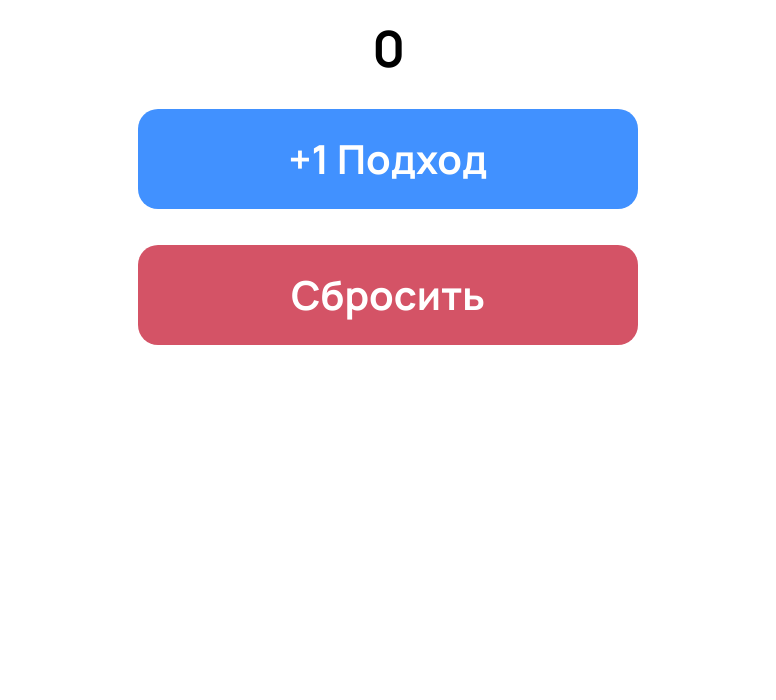
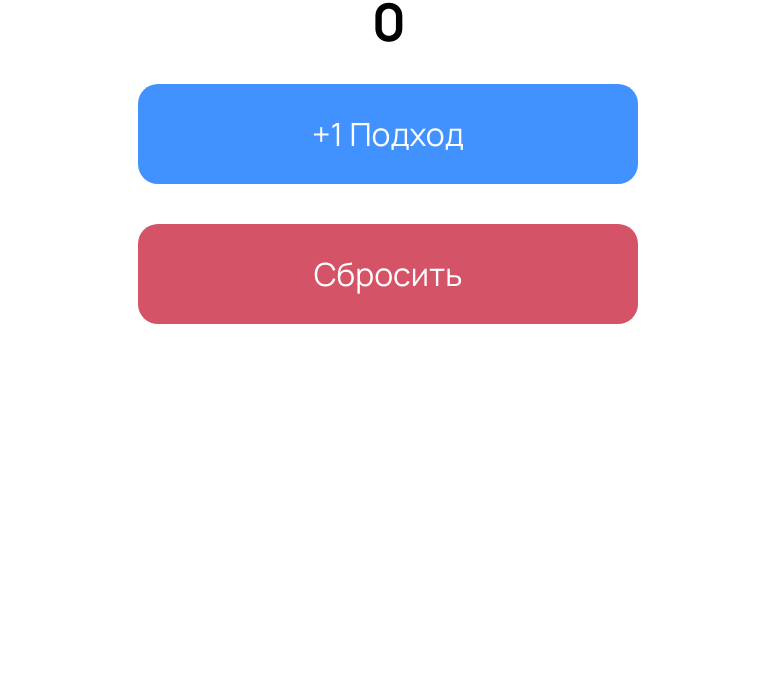
Before and after one commit to DmitryBulaev/counter-app, a plain HTML site: page index.html in a window 1280 px wide. Shown: the part 100-800 px from the top of the page, without its empty margins (252-1028 px from the left). Drawn offline with Linux system fonts and the light colour scheme.

Commit message:
refactoring

```diff
--- a/index.css
+++ b/index.css
@@ -1,55 +1,46 @@
 body {
   font-family: "Manrope", sans-serif;
+  width: 100%;
   font-weight: 700;
 }
 
 button {
+  cursor: pointer;
   font-family: inherit;
 }
 
-.container {
-  margin: 0 auto;
-  padding: 50px 40px 50px 40px;
-  height: 100%;
-  width: 100%;
-}
-
 .counter {
+  margin: auto;
+  width: 700px;
+  padding: 100px;
   display: flex;
   flex-direction: column;
-  justify-content: center;
-  align-items: center;
-  gap: 36px;
-}
-
-.counter__title {
-  font-size: 37px;
-  text-align: center;
+  gap: 40px;
 }
 
 .counter__value {
-  font-size: 50px;
+  text-align: center;
+  font-size: 52px;
+  line-height: 44px;
 }
 
-.counter__addButton,
+.counter__addSetButton,
 .counter__resetButton {
-  background-color: #4191ff;
+  width: 500px;
+  height: 100px;
+  color: #ffffff;
+  background: #4191ff;
   border-radius: 20px;
-  height: 100px;
-  width: 500px;
   border: none;
-  font-size: 40px;
-  line-height: 44px;
-  font-weight: 700;
-  text-align: center;
-  color: white;
+  font-size: 32px;
+  cursor: pointer;
 }
 
-.counter__addButton:hover,
+.counter__addSetButton:hover,
 .counter__resetButton:hover {
   opacity: 0.6;
 }
 
 .counter__resetButton {
-  background-color: #d45366;
+  background: #d45366;
 }
--- a/index.html
+++ b/index.html
@@ -1,30 +1,33 @@
 <!DOCTYPE html>
-<html lang="en">
+<html lang="ru">
   <head>
     <meta charset="UTF-8" />
     <meta name="viewport" content="width=device-width, initial-scale=1.0" />
-    <title>Счётчик</title>
+    <title>Счетчик</title>
+
+    <link rel="stylesheet" href="reset.css" />
+
     <link rel="icon" href="favicon.png" type="image/png" />
-    <link rel="stylesheet" href="reset.css" />
+
+    <link rel="preconnect" href="https://fonts.googleapis.com" />
+    <link rel="preconnect" href="https://fonts.gstatic.com" crossorigin />
     <link
       href="https://fonts.googleapis.com/css2?family=Manrope:wght@200..800&display=swap"
       rel="stylesheet"
     />
+
     <link rel="stylesheet" href="index.css" />
   </head>
+
   <body>
-    <div class="container">
-      <div class="counter">
-        <h1 class="counter__title">Сколько подходов сделал за тренировку</h1>
-        <div data-find="counterValue" class="counter__value"></div>
-        <button id="addApproachButton" data-approach="1" class="counter__addButton">
-          +1 Подход
-        </button>
-        <button id="resetButton" class="counter__resetButton">
-          Сбросить
-        </button>
-      </div>
+    <div class="counter">
+      <div data-value="counterValue" class="counter__value">0</div>
+      <button id="addSetButton" data-sets="1" class="counter__addSetButton">
+        +1 Подход
+      </button>
+      <button id="resetButton" class="counter__resetButton">Сбросить</button>
     </div>
+
     <script src="index.js"></script>
   </body>
 </html>
--- a/index.js
+++ b/index.js
@@ -1,18 +1,18 @@
-const counterElement = document.querySelector('[data-find="counterValue"]');
-const addApproachButton  = document.getElementById("addApproachButton");
+const counterText = document.querySelector("[data-value = counterValue]");
+const addSetButton = document.getElementById("addSetButton");
 const resetButton = document.getElementById("resetButton");
 
 const COUNTER_INITIAL_VALUE = 0;
+counterText.innerText = COUNTER_INITIAL_VALUE;
 
 let counter = COUNTER_INITIAL_VALUE;
-counterElement.innerText = counter;
 
-addApproachButton.addEventListener("click", function () {
-  counter = counter + parseInt(addApproachButton.dataset.approach);
-  counterElement.innerText = counter;
+addSetButton.addEventListener("click", function () {
+  counter = counter + parseInt(addSetButton.dataset.sets);
+  counterText.innerText = counter;
 });
 
 resetButton.addEventListener("click", function () {
   counter = COUNTER_INITIAL_VALUE;
-  counterElement.innerText = counter;
+  counterText.innerText = counter;
 });
```
Also changed, not shown: 1 other file.
